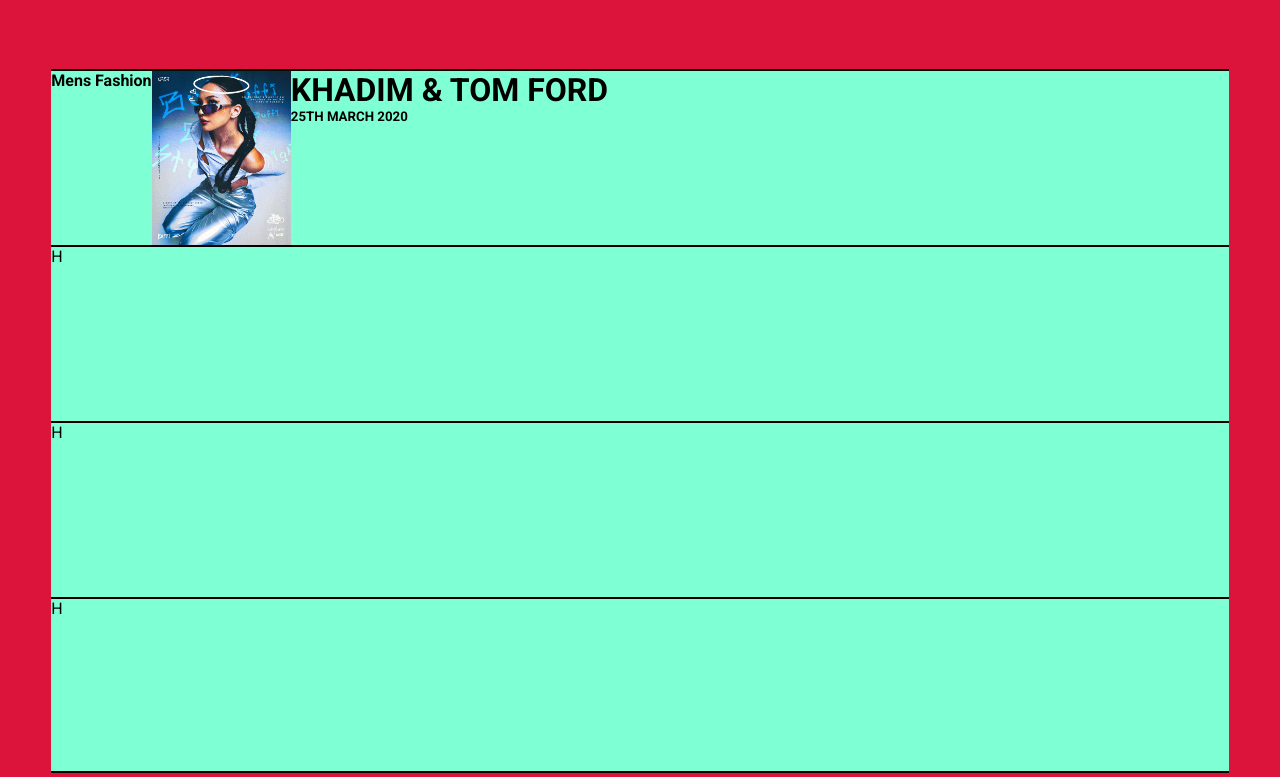
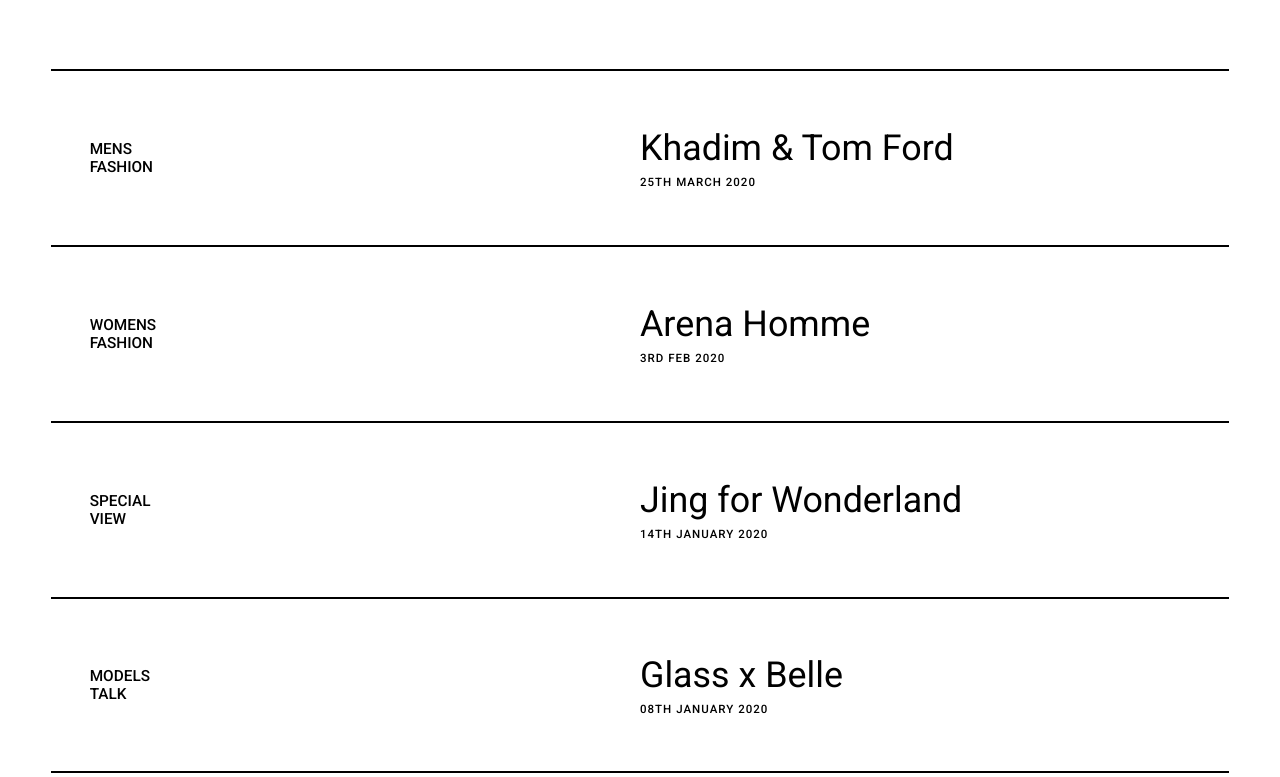
Before and after one commit to Visualsof3d/FrontendProjects, a plain HTML site: page Practice/premier-site/index.html in a window 1280 px wide. Shown: the part 3467-4244 px from the top of the page. Drawn offline with nearby package versions, Linux system fonts and the light colour scheme.

Commit message:
Add files via upload

```diff
--- a/Practice/premier-site/index.html
+++ b/Practice/premier-site/index.html
@@ -125,15 +125,36 @@
             <h1>UPDATES</h1>
             <div class="up-elem">
                 <h4>Mens Fashion</h4>
-                <img src="./img/img2.jpg" alt="">
-                <div id="elem-text">
+                <img src="./img/img4.jpg" alt="">
+                <div class="elem-text">
                     <h1>Khadim & Tom Ford</h1>
                     <h5>25TH MARCH 2020</h5>
                 </div>
             </div>
-            <div class="up-elem">H</div>
-            <div class="up-elem">H</div>
-            <div class="up-elem">H</div>
+            <div class="up-elem">
+                <h4>WOMENS FASHION</h4>
+                <img src="./img/img2.jpg" alt="">
+                <div class="elem-text">
+                    <h1>Arena Homme</h1>
+                    <h5>3RD FEB 2020</h5>
+                </div>
+            </div>
+            <div class="up-elem">
+                <h4>SPECIAL VIEW</h4>
+                <img src="./img/img1.jpg" alt="">
+                <div class="elem-text">
+                    <h1>Jing for Wonderland</h1>
+                    <h5>14TH JANUARY 2020</h5>
+                </div>
+            </div>
+            <div class="up-elem">
+                <h4>MODELS TALK</h4>
+                <img src="./img/img3.jpg" alt="">
+                <div class="elem-text">
+                    <h1>Glass x Belle</h1>
+                    <h5>08TH JANUARY 2020</h5>
+                </div>
+            </div>
         </div>
         <div id="page"></div>
     </main>
--- a/Practice/premier-site/style.css
+++ b/Practice/premier-site/style.css
@@ -394,7 +394,7 @@
     width: 100%;
     height: 140%;
     padding: 12vw 4vw 0 4vw;
-    background-color: crimson;
+    /* background-color: crimson; */
 }
 
 #updates>h1 {
@@ -407,18 +407,61 @@
 .up-elem {
     width: 100%;
     height: 22vh;
-    background-color: aquamarine;
+    /* background-color: aquamarine; */
     border-top: 2px solid black;
     display: flex;
-
+    align-items: center;
+    justify-content: space-between;
+    padding: 0 3vw;
+    position: relative;
 }
 
 .up-elem:nth-last-child(1) {
     border-bottom: 2px solid black;
 }
 
-.up-elem h1 {
+.elem-text{
+    width: 50%;
+
+}
+.elem-text h1 {
+    font-weight: 400;
+    font-size: 2.8vw;
+    margin-bottom: 0.4vw;
+}
+.elem-text h5 {
+    font-weight: 500;
+    font-size: 0.9vw;
+    letter-spacing: 1px;
+}
+.up-elem img {
+    width: 9vw;
+    height: 8vw;
+    object-fit: cover;
+    object-position: top;
+    border-radius: 50%;
+    position: absolute;
+    left: 15%;
+    opacity: 0;
+    transition: all ease 0.7s;
+}
+.up-elem:nth-child(2n) img {
+    left: 33%;
+}
+.up-elem:nth-child(2n):hover img {
+    left: 15%;
+}
+
+.up-elem:hover img {
+    opacity: 1;
+    left: 33%;
+}
+
+.up-elem h4 {
+    width: 6%;
     text-transform: uppercase;
+    font-weight: 500;
+    font-size: 1.2vw;
 }
 
 #page {
```
